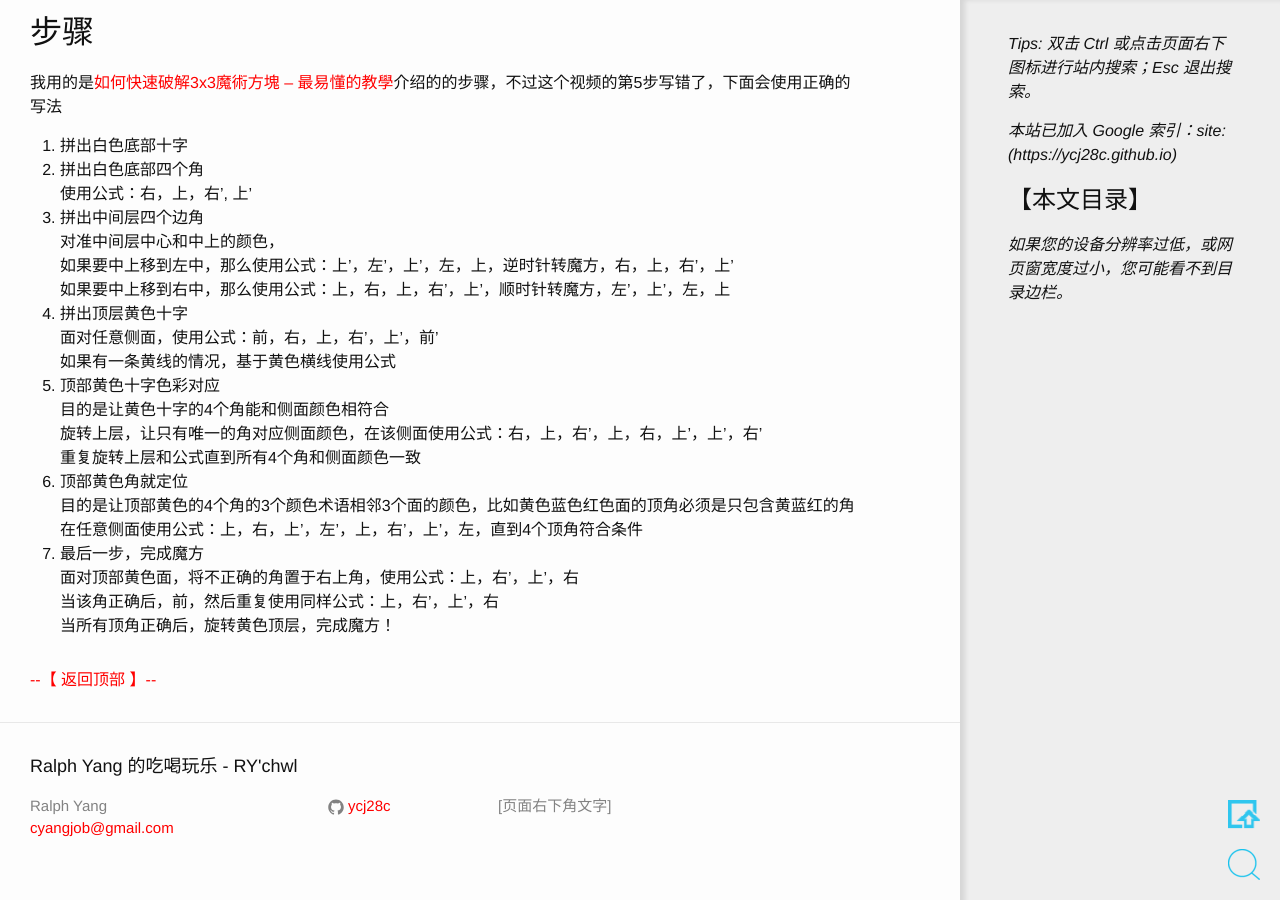
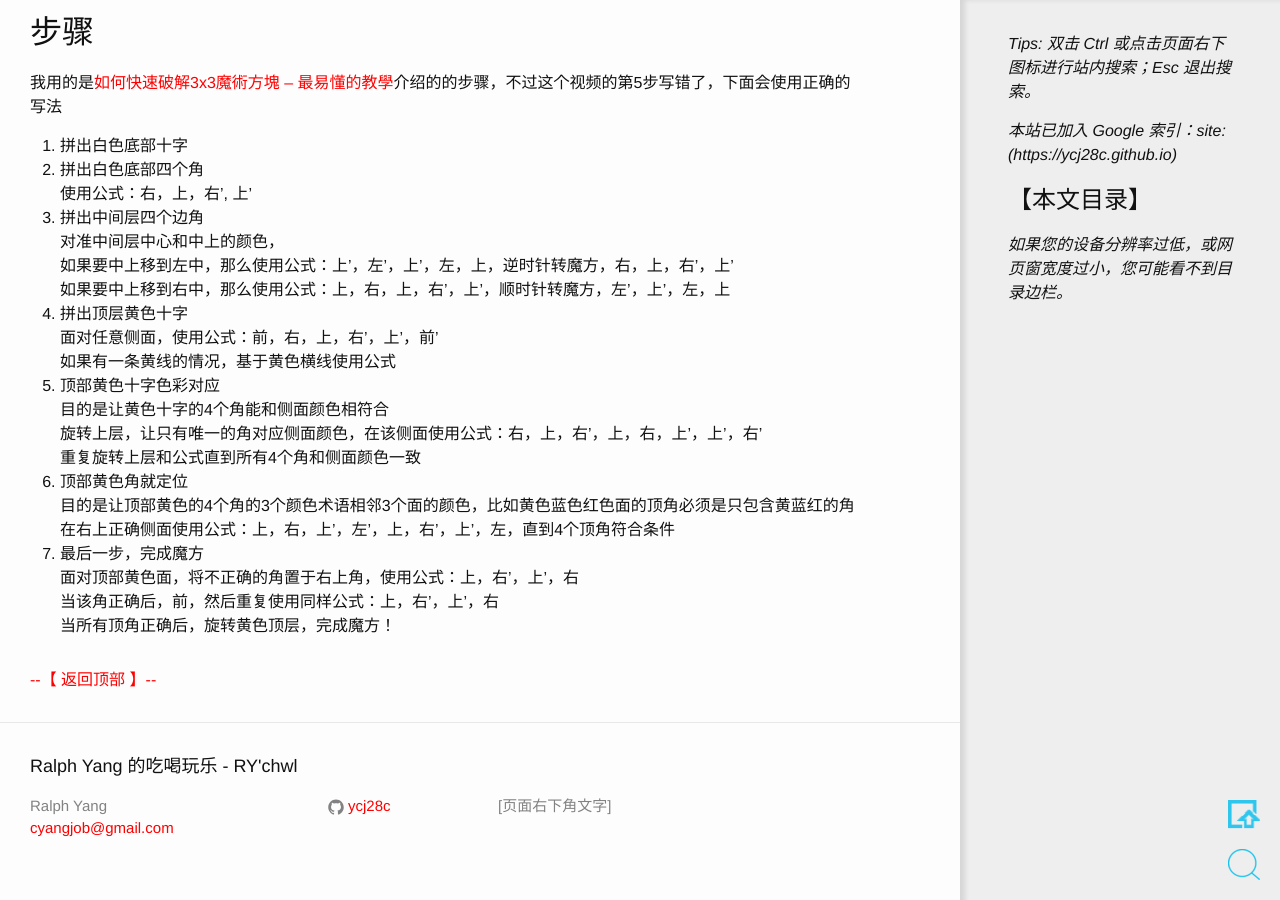
Before and after one commit to ycj28c/lifeblog, a Jekyll site: the page built from _posts/2019-06-30-rubiks-cube.md, in a window 1280 px wide and 900 px high, scrolled down 1126 px. Built offline with Jekyll 4.4.1, drawn with Linux system fonts in a browser that asks for light colours; comment, search, counter and statistics services are not loaded.

Commit message:
20190630_105623

```diff
--- a/_posts/2019-06-30-rubiks-cube.md
+++ b/_posts/2019-06-30-rubiks-cube.md
@@ -31,7 +31,7 @@ tag: create-blog
 重复旋转上层和公式直到所有4个角和侧面颜色一致
 6. 顶部黄色角就定位
 目的是让顶部黄色的4个角的3个颜色术语相邻3个面的颜色，比如黄色蓝色红色面的顶角必须是只包含黄蓝红的角
-在任意侧面使用公式：上，右，上'，左'，上，右'，上'，左，直到4个顶角符合条件
+在右上正确侧面使用公式：上，右，上'，左'，上，右'，上'，左，直到4个顶角符合条件
 7. 最后一步，完成魔方
 面对顶部黄色面，将不正确的角置于右上角，使用公式：上，右'，上'，右
 当该角正确后，前，然后重复使用同样公式：上，右'，上'，右
```
